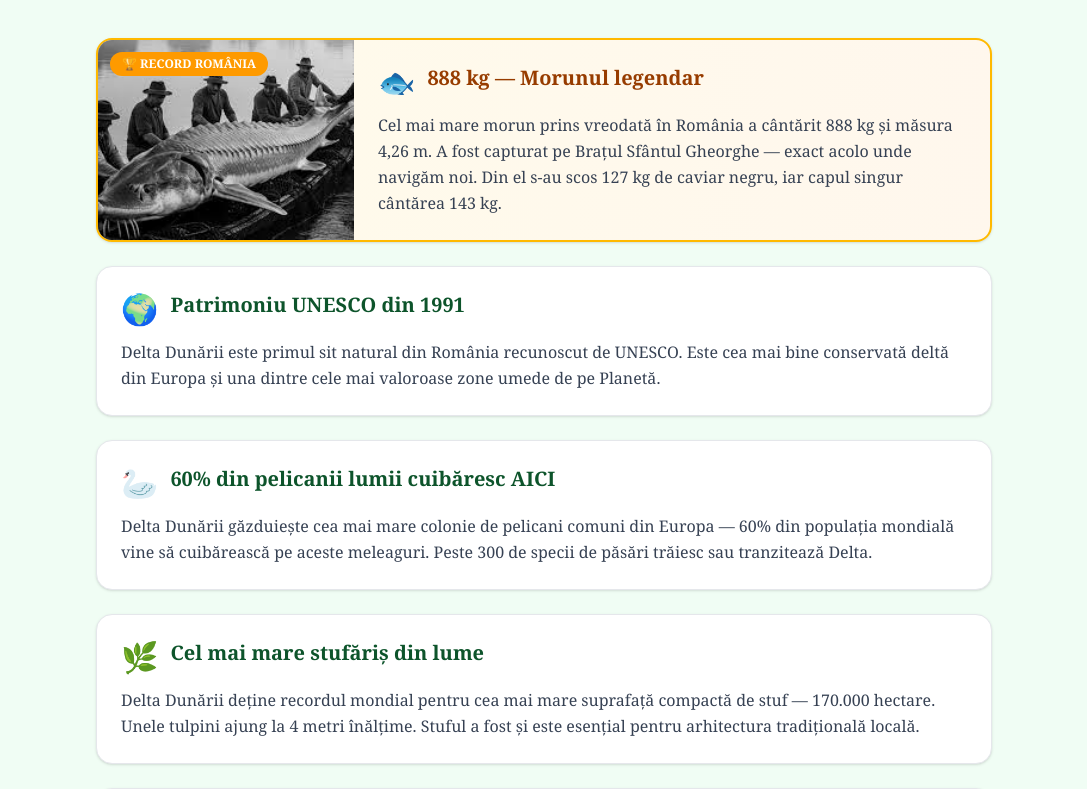
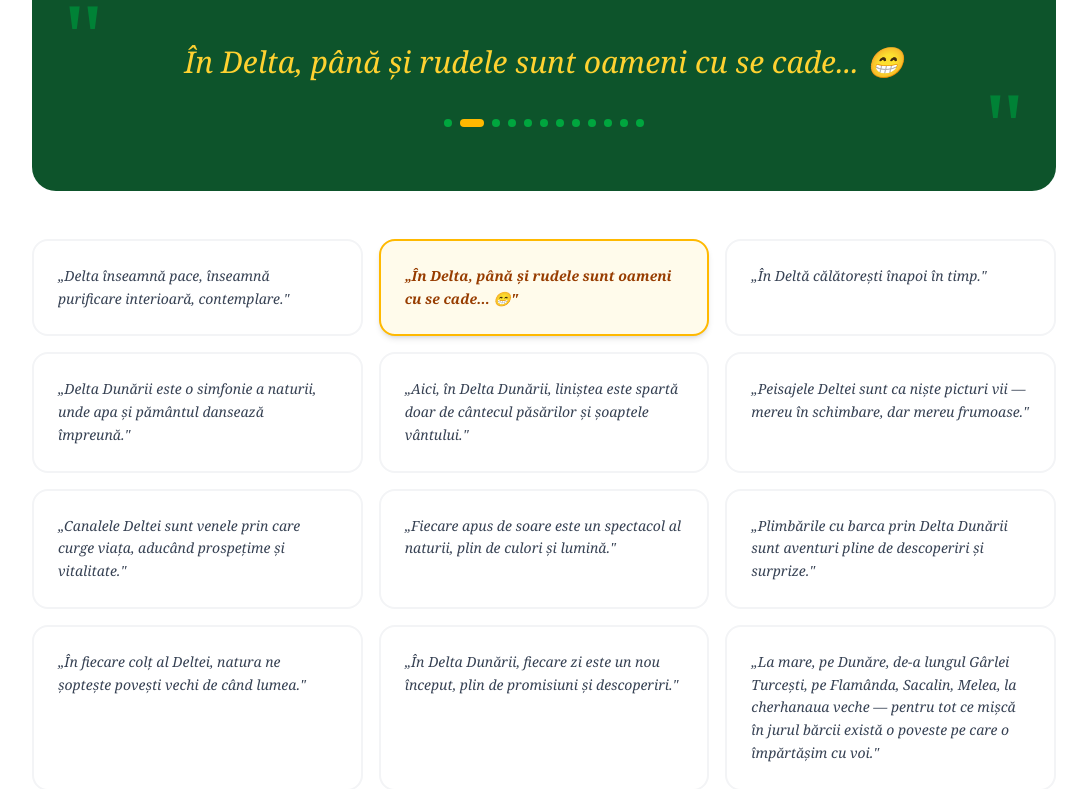
Before and after one commit to andreibesleagaa-Personal/SiteDelta, a Next.js app: page / in a window 1280 px wide. Shown: the part 4551-5340 px from the top of the page, without its empty margins (96-1183 px from the left). Built offline with nearby package versions, Linux system fonts and the light colour scheme.

Commit message:
feat: sectiune Spiritul Deltei - citate rotate automat cu dots

```diff
--- a/src/app/page.tsx
+++ b/src/app/page.tsx
@@ -8,6 +8,7 @@ const DeltaMap = dynamic(() => import("@/components/DeltaMap"), { ssr: false });
 const Gallery = dynamic(() => import("@/components/Gallery"), { ssr: false });
 import Seasons from "@/components/Seasons";
 import DidYouKnow from "@/components/DidYouKnow";
+import Quotes from "@/components/Quotes";
 
 export default function Home() {
   const [lang, setLang] = useState<Lang>('ro');
@@ -212,6 +213,21 @@ export default function Home() {
         </div>
       </section>
 
+      {/* CITATE */}
+      <section className="py-24 px-6 bg-white">
+        <div className="max-w-5xl mx-auto">
+          <div className="text-center mb-12">
+            <h2 className="text-4xl font-bold text-green-900 mb-4">
+              {lang === 'ro' ? 'Spiritul Deltei' : 'The Spirit of the Delta'}
+            </h2>
+            <p className="text-xl text-gray-600">
+              {lang === 'ro' ? 'Gânduri din inima apelor' : 'Thoughts from the heart of the waters'}
+            </p>
+          </div>
+          <Quotes lang={lang} />
+        </div>
+      </section>
+
       {/* STIATI CA */}
       <section className="py-24 px-6 bg-green-50">
         <div className="max-w-4xl mx-auto">
--- /dev/null
+++ b/src/components/Quotes.tsx
@@ -0,0 +1,129 @@
+"use client";
+
+import { useState, useEffect } from "react";
+
+const quotes = [
+  {
+    text: "Delta înseamnă pace, înseamnă purificare interioară, contemplare.",
+    textEn: "The Delta means peace, inner purification, contemplation.",
+    funny: false,
+  },
+  {
+    text: "În Delta, până și rudele sunt oameni cu se cade... 😁",
+    textEn: "In the Delta, even your relatives become decent people... 😁",
+    funny: true,
+  },
+  {
+    text: "În Deltă călătorești înapoi în timp.",
+    textEn: "In the Delta, you travel back in time.",
+    funny: false,
+  },
+  {
+    text: "Delta Dunării este o simfonie a naturii, unde apa și pământul dansează împreună.",
+    textEn: "The Danube Delta is a symphony of nature, where water and land dance together.",
+    funny: false,
+  },
+  {
+    text: "Aici, în Delta Dunării, liniștea este spartă doar de cântecul păsărilor și șoaptele vântului.",
+    textEn: "Here, in the Danube Delta, silence is broken only by birdsong and the whisper of the wind.",
+    funny: false,
+  },
+  {
+    text: "Peisajele Deltei sunt ca niște picturi vii — mereu în schimbare, dar mereu frumoase.",
+    textEn: "The Delta's landscapes are like living paintings — always changing, always beautiful.",
+    funny: false,
+  },
+  {
+    text: "Canalele Deltei sunt venele prin care curge viața, aducând prospețime și vitalitate.",
+    textEn: "The Delta's channels are the veins through which life flows, bringing freshness and vitality.",
+    funny: false,
+  },
+  {
+    text: "Fiecare apus de soare este un spectacol al naturii, plin de culori și lumină.",
+    textEn: "Every sunset is a spectacle of nature, full of color and light.",
+    funny: false,
+  },
+  {
+    text: "Plimbările cu barca prin Delta Dunării sunt aventuri pline de descoperiri și surprize.",
+    textEn: "Boat rides through the Danube Delta are adventures full of discoveries and surprises.",
+    funny: false,
+  },
+  {
+    text: "În fiecare colț al Deltei, natura ne șoptește povești vechi de când lumea.",
+    textEn: "In every corner of the Delta, nature whispers stories as old as the world.",
+    funny: false,
+  },
+  {
+    text: "În Delta Dunării, fiecare zi este un nou început, plin de promisiuni și descoperiri.",
+    textEn: "In the Danube Delta, every day is a new beginning, full of promise and discovery.",
+    funny: false,
+  },
+  {
+    text: "La mare, pe Dunăre, de-a lungul Gârlei Turcești, pe Flamânda, Sacalin, Melea, la cherhanaua veche — pentru tot ce mișcă în jurul bărcii există o poveste pe care o împărtășim cu voi.",
+    textEn: "At the sea, on the Danube, along the Turkish Channel, on Flamânda, Sacalin, Melea, at the old fishery — for everything that moves around the boat, there is a story we share with you.",
+    funny: false,
+  },
+];
+
+export default function Quotes({ lang = "ro" }: { lang?: string }) {
+  const [active, setActive] = useState(0);
+
+  useEffect(() => {
+    const timer = setInterval(() => {
+      setActive((prev) => (prev + 1) % quotes.length);
+    }, 5000);
+    return () => clearInterval(timer);
+  }, []);
+
+  const q = quotes[active];
+
+  return (
+    <div>
+      {/* Featured quote — auto-rotate */}
+      <div className="bg-green-900 rounded-3xl p-10 md:p-16 text-center mb-12 relative overflow-hidden min-h-[200px] flex flex-col items-center justify-center">
+        <div className="absolute top-4 left-8 text-8xl text-green-700 font-serif leading-none select-none">"</div>
+        <div className="absolute bottom-4 right-8 text-8xl text-green-700 font-serif leading-none select-none">"</div>
+
+        <p
+          key={active}
+          className={`text-2xl md:text-3xl font-light italic leading-relaxed relative z-10 max-w-3xl
+            ${q.funny ? "text-amber-300" : "text-green-100"}`}
+        >
+          {lang === "ro" ? q.text : q.textEn}
+        </p>
+
+        {/* Dots */}
+        <div className="flex gap-2 mt-8">
+          {quotes.map((_, i) => (
+            <button
+              key={i}
+              onClick={() => setActive(i)}
+              className={`w-2 h-2 rounded-full transition-all ${
+                i === active ? "bg-amber-400 w-6" : "bg-green-600"
+              }`}
+            />
+          ))}
+        </div>
+      </div>
+
+      {/* Grid cu toate citatele */}
+      <div className="grid md:grid-cols-2 lg:grid-cols-3 gap-4">
+        {quotes.map((q, i) => (
+          <div
+            key={i}
+            onClick={() => setActive(i)}
+            className={`rounded-2xl p-6 cursor-pointer transition border-2 ${
+              q.funny
+                ? "bg-amber-50 border-amber-200 hover:border-amber-400"
+                : "bg-white border-gray-100 hover:border-green-300"
+            } ${active === i ? (q.funny ? "border-amber-400 shadow-md" : "border-green-400 shadow-md") : ""}`}
+          >
+            <p className={`text-sm leading-relaxed italic ${q.funny ? "text-amber-800 font-semibold" : "text-gray-700"}`}>
+              „{lang === "ro" ? q.text : q.textEn}"
+            </p>
+          </div>
+        ))}
+      </div>
+    </div>
+  );
+}
```
